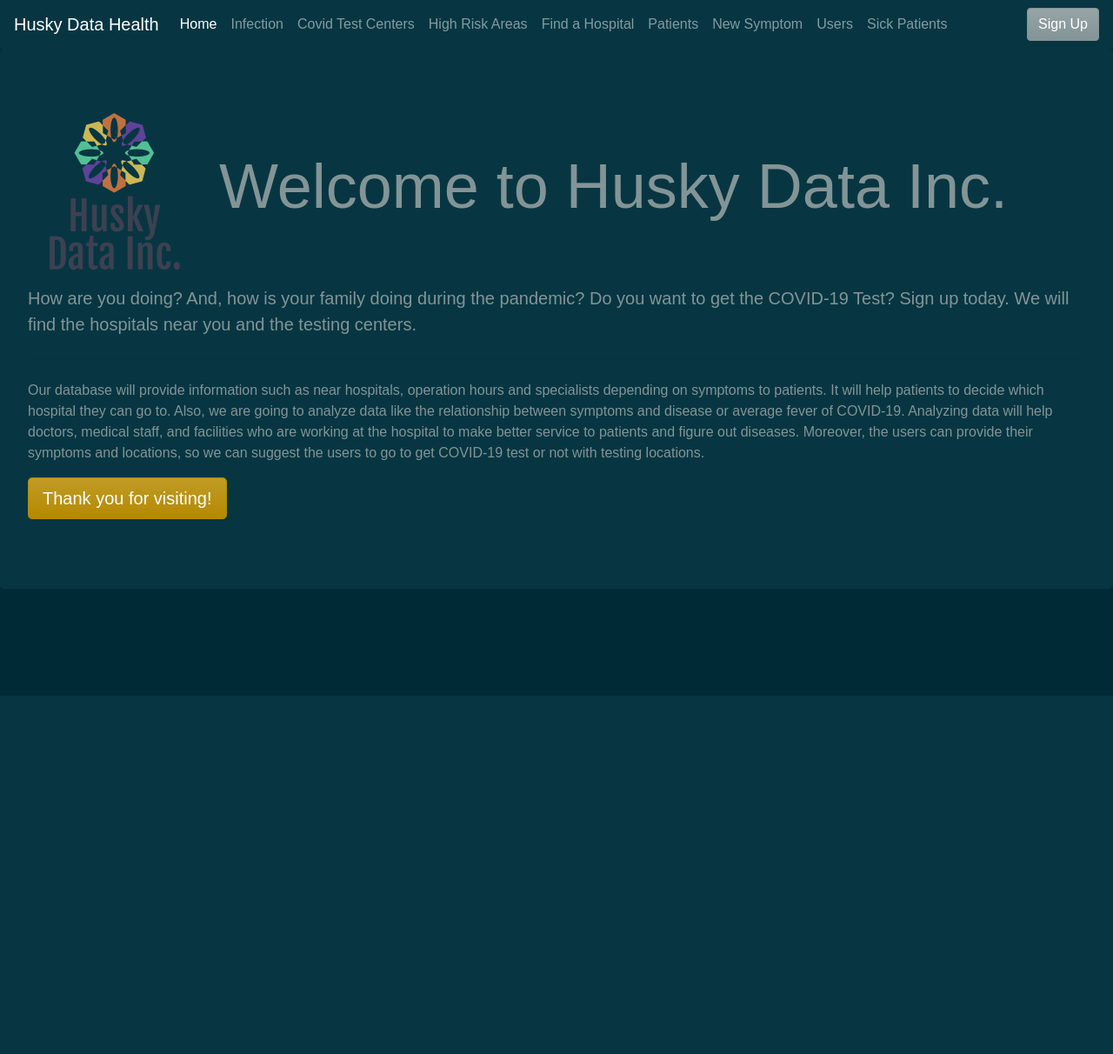
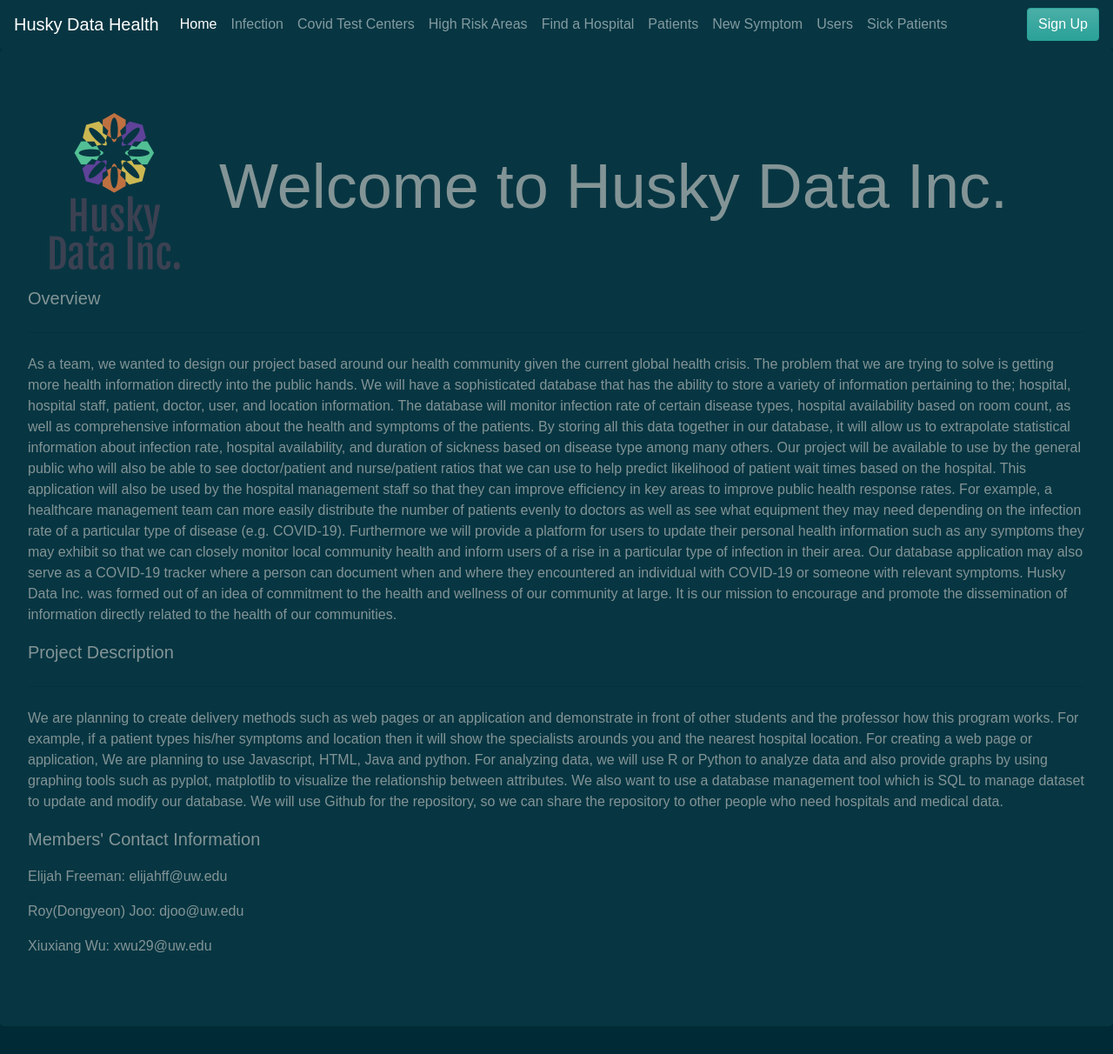
Before and after one commit to elijah-freeman/HuskyDataIncWebApp, a PHP site: page / in a window 1280 px wide. Shown: the whole page at 87% size. Before the commit the page ends 597 px from the top, so only its background shows below. Run offline with PHP 8.4, Linux system fonts and the light colour scheme; some libraries are stand-ins or nearby versions.

Commit message:
Finished website

```diff
--- a/index.php
+++ b/index.php
@@ -1,9 +1,10 @@
-<!-- TCSS 445 : Autumn 2020 -->
+<?php require_once('config.php'); ?>
 <!--
 Project Phase III
 Group name: Husky Data Inc.
 Group members: Elijah Freeman, Roy (Dongyeon) Joo, Xiuxiang Wu
 
+Index (Homepage) :
 
 -->
 <!DOCTYPE html>
@@ -11,13 +12,13 @@
 <head>
     <meta charset="UTF-8">
     <meta name="viewport" content="width=device-width, initial-scale=1.0">
-            <title>Assignment 4 Demo</title>
-            <!-- Uses the solar stylesheet from bootswatch and signup stylesheet for layout
-             of the signup page and associated buttons. -->
+    <title>Home</title>
+    <!-- add a reference to the external stylesheet -->
     <link rel="stylesheet" href="https://bootswatch.com/4/solar/bootstrap.min.css">
     <link rel="stylesheet" href="signup.css">
 </head>
 <body>
+
 <!-- Container to hold the menubar and associated functionality. Sign-up toggle button is located
      within this menu bar. -->
 <div class="menubar-container">
@@ -30,7 +31,7 @@
             <div class="collapse navbar-collapse" id="navbarColor02">
                 <!-- Unordered list of navigation items to other webpages. -->
                 <ul class="navbar-nav mr-auto">
-                    <!-- List item for current page -->
+                    <!-- List item for the current Covid Test Center page -->
                     <li class="nav-item active">
                         <a class="nav-link" href="index.php">Home
                             <span class="sr-only">(current)</span>
@@ -63,11 +64,9 @@
                 </ul>
             </div>
             <!-- Sign-up button. Opens a pop-up that allows a user to fill out information. -->
-            <button class="btn btn-secondary my-2 my-sm-0"
-                    onclick="document.getElementById('id01').style.display='block'" style="width:auto;">Sign Up</button>
+            <button class="btn btn-success my-2 my-sm-0" onclick="document.getElementById('id01').style.display='block'"
+                    style="width:auto;">Sign Up</button>
         </nav>
-
-
 
         <!-- Container for the the sign up popup. Allows user to register their information with our website. Does so
              by using sql insert into HuskyDataInc Database. If the user clicks the sign-up button or clicks outside of the
@@ -78,7 +77,8 @@
                 <span  onclick="document.getElementById('id01').style.display='none'" class="close"
                        title="Close Modal">&times;</span>
                 <!-- Sign up form -->
-                <form  style="border-color: #474e5d" class="modal-content bg-dark" method="POST" action="index.php">
+                <form  style="border-color: #474e5d" class="modal-content bg-dark" method="POST"
+                       action="index.php">
                     <div class="container">
                         <h1>Sign Up</h1>
                         <label for="First_name"><b>First Name</b></label>
@@ -120,20 +120,19 @@
                                             '{$_POST['Last_name']}', '{$_POST['County']}',
                                             '{$_POST['Sex']}', {$_POST['Age']}, '{$_POST['case_start_date']}')";
 
-
                                 // If there is an error, we notify the user to contact their administrator. This
                                 // error will occur if the input data by the user is bad.
                                 if (!mysqli_query($connection, $sql)) {
                                     // echo "Error: Could not execute $sql";
                                     echo "An error has occurred, please contact administrator.";
                                 }
-
                             }
                         }
                         ?>
                     </div>
                 </form>
             </div>
+
             <!-- JavaScript that allows for the sign-up popup feature to appear and disappear according
                  to where the user of the website clicks. -->
             <script>
@@ -149,25 +148,37 @@
         </div>
 </div> <!-- Close the menubar container. -->
 
-
-    <!-- The following class contains the main content of the webpage. -->
+<!-- END -- Add HTML code for the top menu section (navigation bar) -->
 <div class="jumbotron">
     <h1 class="display-3"> <img src="husky-data-inc.png" alt="Husky Data Inc."> Welcome to Husky Data Inc.</h1>
-
-            <p class="lead">How are you doing? And, how is your family doing during the pandemic? Do you want to get the COVID-19 Test?
-                Sign up today. We will find the hospitals near you and the testing centers.</p>
+    <p class="lead">Overview</p>
     <hr class="my-4">
-            <p>Our database will provide information such as near hospitals, operation
-                hours and specialists depending on symptoms to patients. It will help patients to
-                decide which hospital they can go to. Also, we are going to analyze data like the
-                relationship between symptoms and disease or average fever of COVID-19.
-                Analyzing data will help doctors, medical staff, and facilities who are working at
-                the hospital to make better service to patients and figure out diseases.
-                Moreover, the users can provide their symptoms and locations, so we can suggest
-                the users to go to get COVID-19 test or not with testing locations.</p>
-            <p class="lead">
-                <a class="btn btn-primary btn-lg" href="#" role="button">Thank you for visiting!</a>
-            </p>
+    <p>As a team, we wanted to design our project based around our health community given the current global health crisis.
+                The problem that we are trying to solve is getting more health information directly into the public hands.
+                We will have a sophisticated database that has the ability to store a variety of information pertaining to the; hospital, hospital staff, patient, doctor, user, and location information.
+                The database will monitor infection rate of certain disease types, hospital availability based on room count, as well as comprehensive information about the health and symptoms of the patients.
+                By storing all this data together in our database, it will allow us to extrapolate statistical information about infection rate, hospital availability, and duration of sickness based on disease
+                type among many others. Our project will be available to use by the general public who will also be able to see doctor/patient and nurse/patient ratios that we can use to help predict likelihood
+                of patient wait times based on the hospital. This application will also be used by the hospital management staff so that they can improve efficiency in key areas to improve public health response
+                rates. For example, a healthcare management team can more easily distribute the number of patients evenly to doctors as well as see what equipment they may need depending on the infection rate of
+                a particular type of disease (e.g. COVID-19).
+                Furthermore we will provide a platform for users to update their personal health information such as any symptoms they may exhibit so that we can closely monitor local community health and inform
+                users of a rise in a particular type of infection in their area. Our database application may also serve as a COVID-19 tracker where a person can document when and where they encountered an individual
+                with COVID-19 or someone with relevant symptoms.
+                Husky Data Inc. was formed out of an idea of commitment to the health and wellness of our community at large. It is our mission to encourage and promote the dissemination of information directly
+                related to the health of our communities.</p>
+    <p class="lead">Project Description</p>
+    <hr class="my-4">
+    <p>We are planning to create delivery methods such as web pages or an application and demonstrate in front of other students and the professor how this program works.
+                For example, if a patient types his/her symptoms and location then it will show the specialists arounds you and the nearest hospital location.
+                For creating a web page or application, We are planning to use Javascript, HTML, Java and python. For analyzing data, we will use R or Python to analyze data
+                and also provide graphs by using graphing tools such as pyplot, matplotlib to visualize the relationship between attributes.
+                We also want to use a database management tool which is SQL to manage dataset to update and modify our database.
+                We will use Github for the repository, so we can share the repository to other people who need hospitals and medical data.</p>
+    <p class="lead">Members' Contact Information</p>
+    <p>Elijah Freeman: elijahff@uw.edu</p>
+    <p>Roy(Dongyeon) Joo: djoo@uw.edu</p>
+    <p>Xiuxiang Wu: xwu29@uw.edu</p>
 </div>
 </body>
 </html>
--- a/infection.php
+++ b/infection.php
@@ -7,11 +7,9 @@
 Infection Dashboard:
     This webpage allows users to view and analyze key information about a particular infection selected by the user.
     The user can select from a drop down selection menu the infection name they would like to find more information
-    about.
-
-    Once selected, the webpage will display a series of cards: Infection, Symptom, Information about patients
+    about. Once selected, the webpage will display a series of cards: Infection, Symptom, Information about patients
     who are infected with specified infection, Medication, Locations and counts of selected infections. Incorporates
-    majority of tables in HuskyDataInc database.
+    the majority of tables in HuskyDataInc database.
 -->
 
 <!DOCTYPE html>
--- a/user_info.php
+++ b/user_info.php
@@ -5,9 +5,8 @@
 Group members: Elijah Freeman, Roy (Dongyeon) Joo, Xiuxiang Wu
 
 User Information:
-    This webpage allows the the user to look at the profile of another user. The users information
+     This webpage allows the user to look at the profile of another user. The users information
     is then displayed to the webpage.
-
 -->
 <!DOCTYPE html>
 <html lang="en">
```
Also changed, not shown: covid_test_center.php (+8 -5 lines), hospital.php (+3 -7 lines), new_symptoms.php (+9 -8 lines), patient.php (+7 -7 lines). Lines whose indentation alone changed are shown as unchanged.
